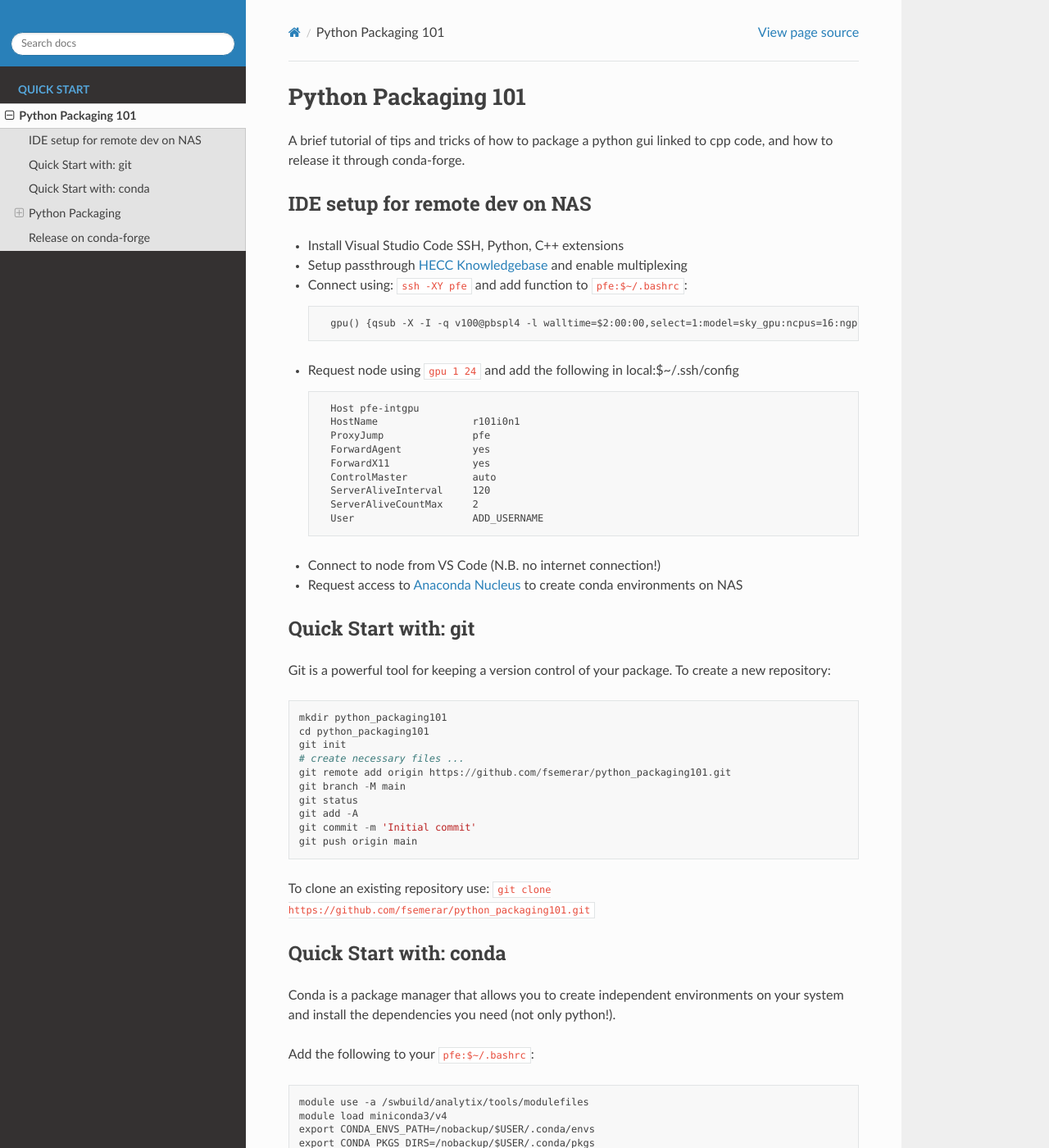
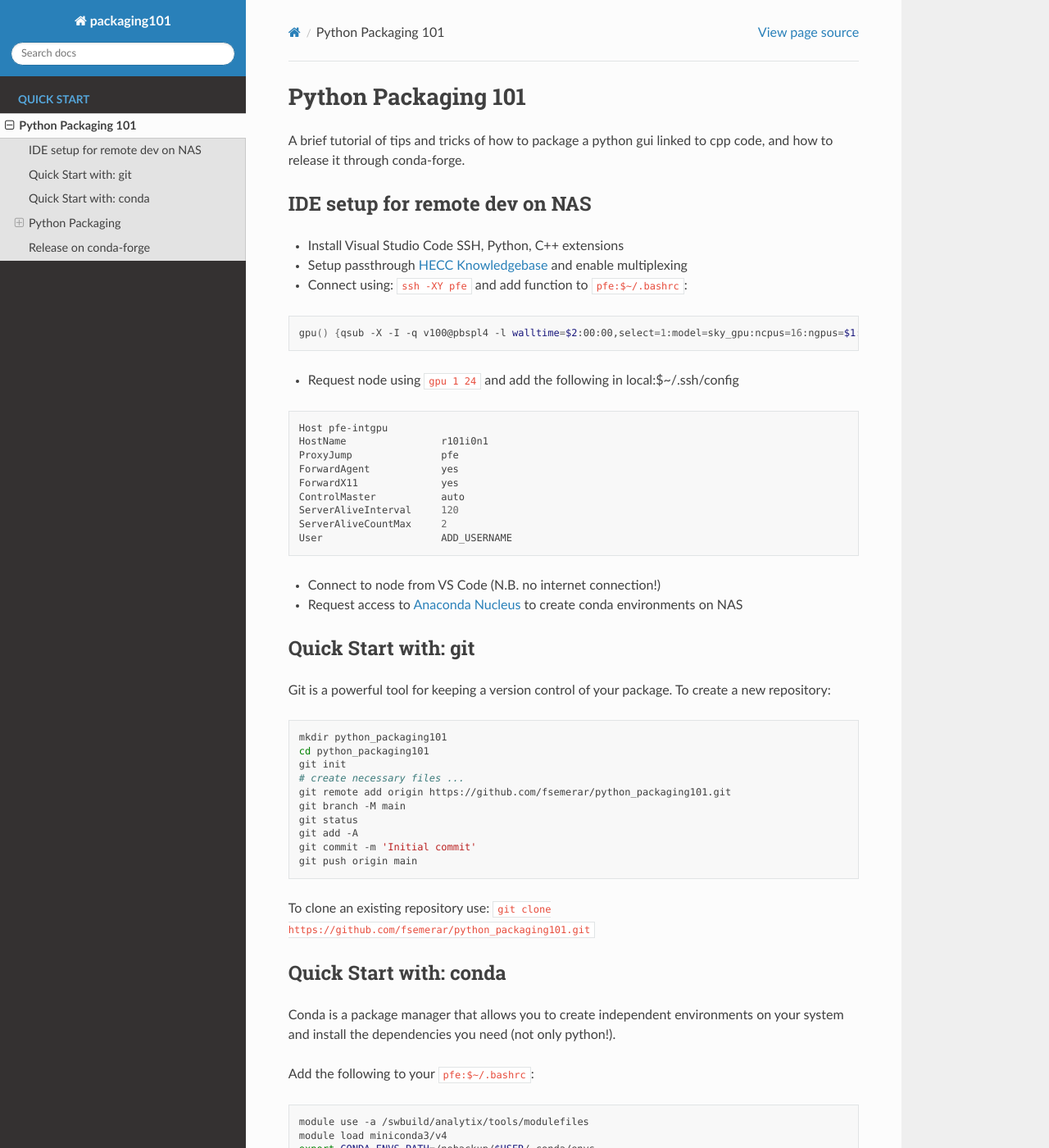
Before and after one commit to fedesemeraro/python_packaging101, a Sphinx documentation site: the page built from docs/source/placeholders/readme.md, in a window 1280 px wide and 1400 px high. Shown: the whole window at 82% size. Built offline with Sphinx 7.4.7 and the Read the Docs theme 2.0.0, drawn with Linux system fonts in a browser that asks for light colours; some of the changed text lies outside the part shown.

Commit message:
Fixed docs

````diff
--- a/README.md
+++ b/README.md
@@ -10,19 +10,23 @@ and how to release it through conda-forge.
 - Setup passthrough [HECC Knowledgebase](https://www.nas.nasa.gov/hecc/support/kb/setting-up-ssh-passthrough_232.html) and enable multiplexing
 - Connect using: `ssh -XY pfe` and add function to `pfe:$~/.bashrc`:
 
-        gpu() {qsub -X -I -q v100@pbspl4 -l walltime=$2:00:00,select=1:model=sky_gpu:ncpus=16:ngpus=$1:mem=180g,place=vscatter:shared -W group_list=[ADD_GROUP]}
+```bash
+gpu() {qsub -X -I -q v100@pbspl4 -l walltime=$2:00:00,select=1:model=sky_gpu:ncpus=16:ngpus=$1:mem=180g,place=vscatter:shared -W group_list=[ADD_GROUP]}
+```
 
 - Request node using `gpu 1 24` and add the following in local:$~/.ssh/config
 
-        Host pfe-intgpu
-        HostName                r101i0n1
-        ProxyJump               pfe
-        ForwardAgent            yes
-        ForwardX11              yes
-        ControlMaster           auto
-        ServerAliveInterval     120
-        ServerAliveCountMax     2
-        User                    ADD_USERNAME
+```bash
+Host pfe-intgpu
+HostName                r101i0n1
+ProxyJump               pfe
+ForwardAgent            yes
+ForwardX11              yes
+ControlMaster           auto
+ServerAliveInterval     120
+ServerAliveCountMax     2
+User                    ADD_USERNAME
+```
 
 - Connect to node from VS Code (N.B. no internet connection!)
 - Request access to [Anaconda Nucleus](https://www.nas.nasa.gov/hecc/support/kb/managing-and-installing-python-packages-in-conda-environments_627.html) to create conda environments on NAS
@@ -32,7 +36,7 @@ and how to release it through conda-forge.
 
 Git is a powerful tool for keeping a version control of your package. To create a new repository:
 
-```
+```bash
 mkdir python_packaging101
 cd python_packaging101
 git init
@@ -55,7 +59,7 @@ install the dependencies you need (not only python!).
 
 Add the following to your `pfe:$~/.bashrc`:
 
-```
+```bash
 module use -a /swbuild/analytix/tools/modulefiles
 module load miniconda3/v4
 export CONDA_ENVS_PATH=/nobackup/$USER/.conda/envs
@@ -66,7 +70,7 @@ source activate
 
 Then you can run this to create and activate the environment:
 
-```
+```bash
 conda env create --file environment.yaml
 conda activate packaging101
 ```
@@ -99,9 +103,11 @@ Use `cmd+shift+p` to select the interpreter on VS Code.
 
 We can install the package using:
 
-        conda activate packaging101
-        cd packaging101
-        pip install .
+```bash
+conda activate packaging101
+cd packaging101
+pip install .
+```
 
 We can now use `packaging101` both calling the gui from the terminal directly or by importing it as a python package.
 To test the code we can use the test.ipynb notebook from within VS Code.
--- a/docs/source/conf.py
+++ b/docs/source/conf.py
@@ -49,8 +49,8 @@ for module_name in MOCK_MODULES:
 # https://www.sphinx-doc.org/en/master/usage/configuration.html#options-for-html-output
 
 html_theme = 'sphinx_rtd_theme'
-html_logo = "../../arcjetCV/gui/logo/arcjetCV_logo_white.png"
+# html_logo = ""
 html_theme_options = {
-    'logo_only': True,
+    'logo_only': False,
     'display_version': False,
 }
````
Also changed, not shown: docs/source/index.md (+9 -1 lines), docs/source/placeholders/api.md (+0 -4 lines), test.ipynb, 1 other file.
